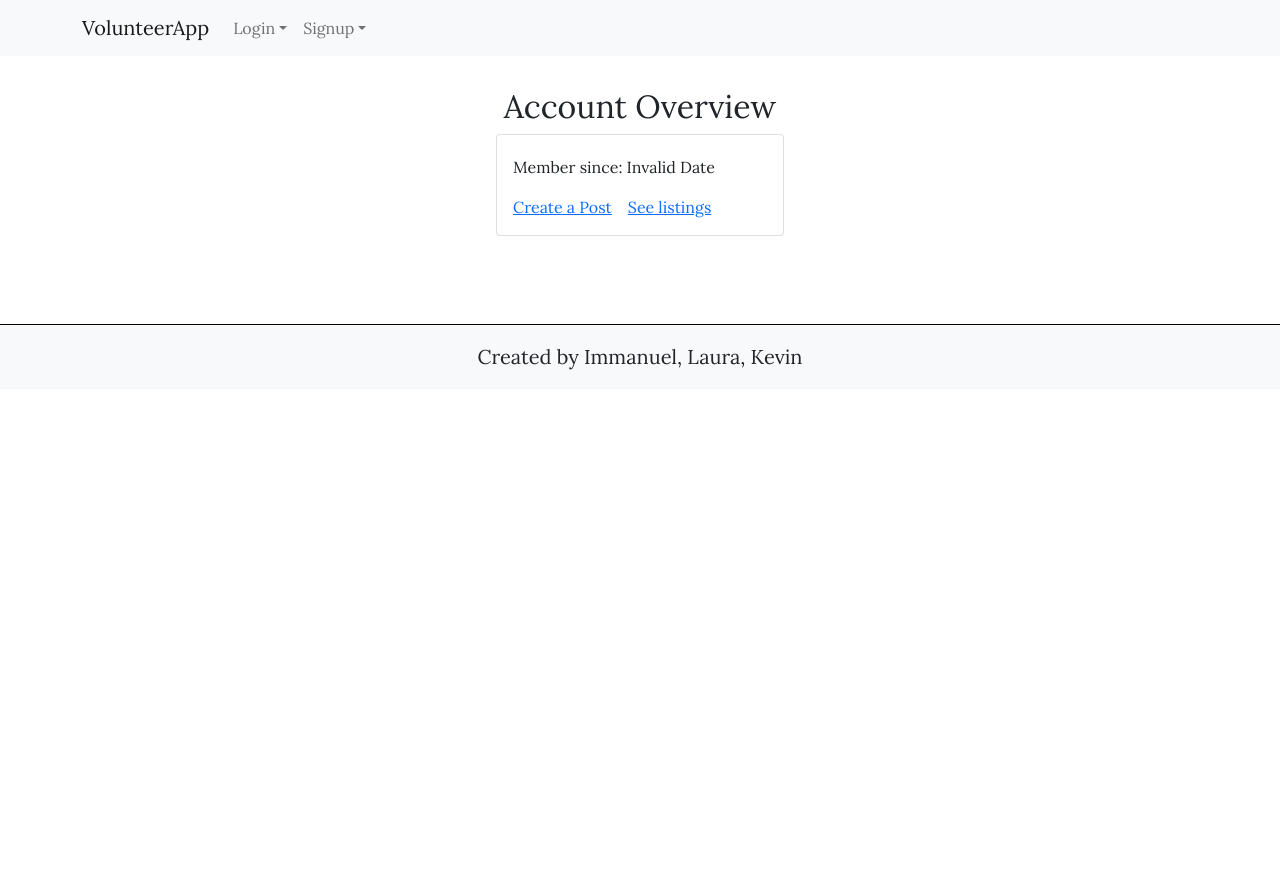
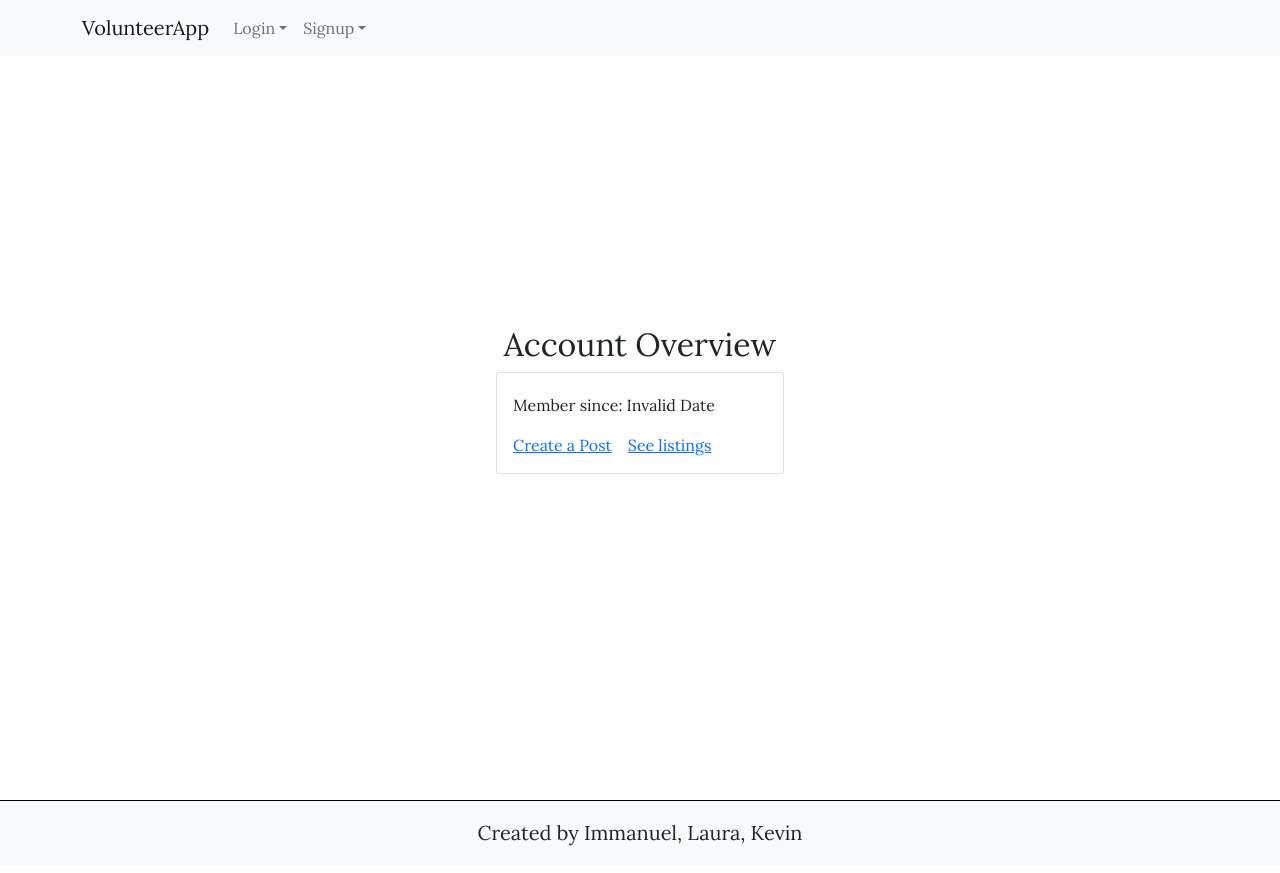
Before and after one commit to ImmanuelCurrah/VolunteerApp, a React (Create React App) app in the folder client/: page /account/business in a window 1280 px wide. Before the commit the page ends 800 px from the top, so only its background shows below. Built offline with nearby package versions, Linux system fonts and the light colour scheme; no server answers.

Commit message:
fixed a few styling issues on account page to get footer to stick to bottom of the page

```diff
--- a/client/src/screens/accountPage/businessAccount/BusinessAccount.module.css
+++ b/client/src/screens/accountPage/businessAccount/BusinessAccount.module.css
@@ -1,8 +1,7 @@
 .business {
-  margin-top: 11vh;
-  margin-bottom: 11vh;
   display: flex;
   flex-direction: column;
   align-items: center;
   justify-content: center;
+  min-height: 100vh;
 }
--- a/client/src/screens/accountPage/userAccount/UserAccount.module.css
+++ b/client/src/screens/accountPage/userAccount/UserAccount.module.css
@@ -1,5 +1,4 @@
 .user {
-  /* margin-top: 11vh; */
   display: flex;
   flex-direction: column;
   align-items: center;
```
